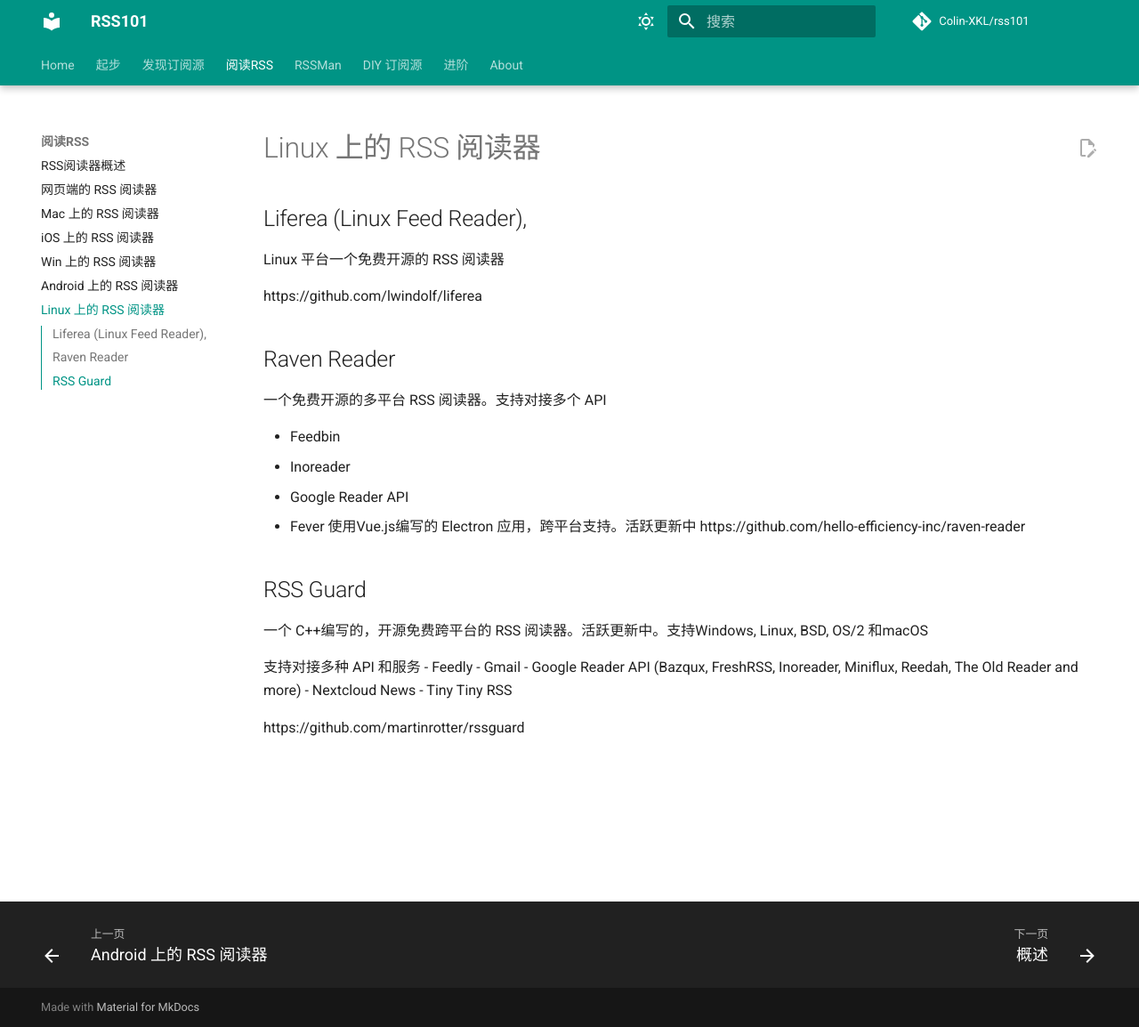
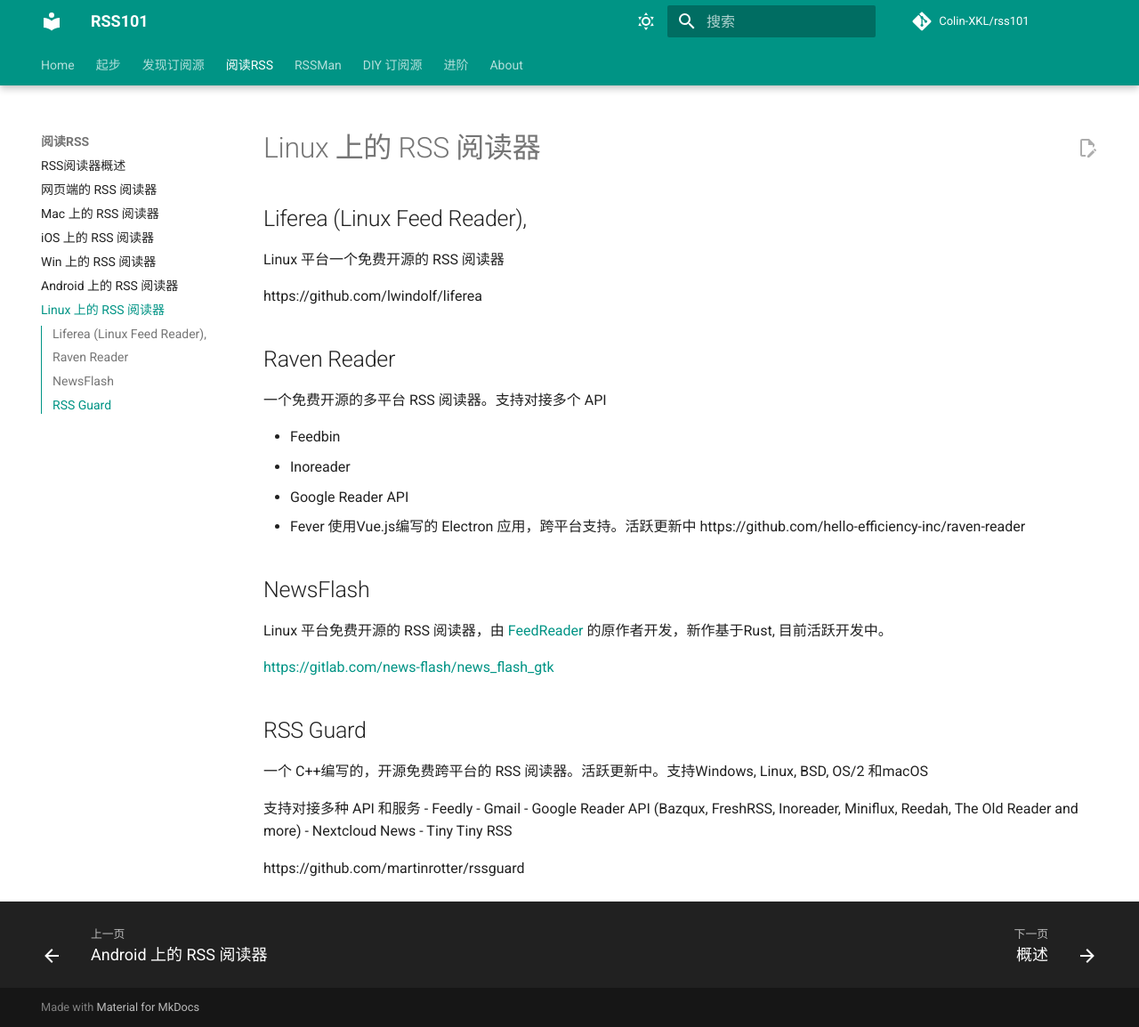
Before and after one commit to Colin-XKL/rss101, an MkDocs documentation site: the page built from docs/read-feed/reader-for-linux.md, in a window 1280 px wide and 1154 px high. Shown: the whole window at 89% size. Built offline with MkDocs 1.6.1 and Material for MkDocs 9.7.7, drawn with Linux system fonts in a browser that asks for light colours; comment, search, counter and statistics services are not loaded.

Commit message:
Update reader-for-linux.md

```diff
--- a/docs/read-feed/reader-for-linux.md
+++ b/docs/read-feed/reader-for-linux.md
@@ -16,6 +16,13 @@ Linux 平台一个免费开源的 RSS 阅读器
 使用Vue.js编写的 Electron 应用，跨平台支持。活跃更新中
 https://github.com/hello-efficiency-inc/raven-reader
 
+
+## NewsFlash
+Linux 平台免费开源的 RSS 阅读器，由 [FeedReader](https://github.com/jangernert/FeedReader) 的原作者开发，新作基于Rust, 目前活跃开发中。
+
+[https://gitlab.com/news-flash/news_flash_gtk](https://gitlab.com/news-flash/news_flash_gtk)
+
+
 ## RSS Guard
 一个 C++编写的，开源免费跨平台的 RSS 阅读器。活跃更新中。支持Windows, Linux, BSD, OS/2 和macOS
 
```
